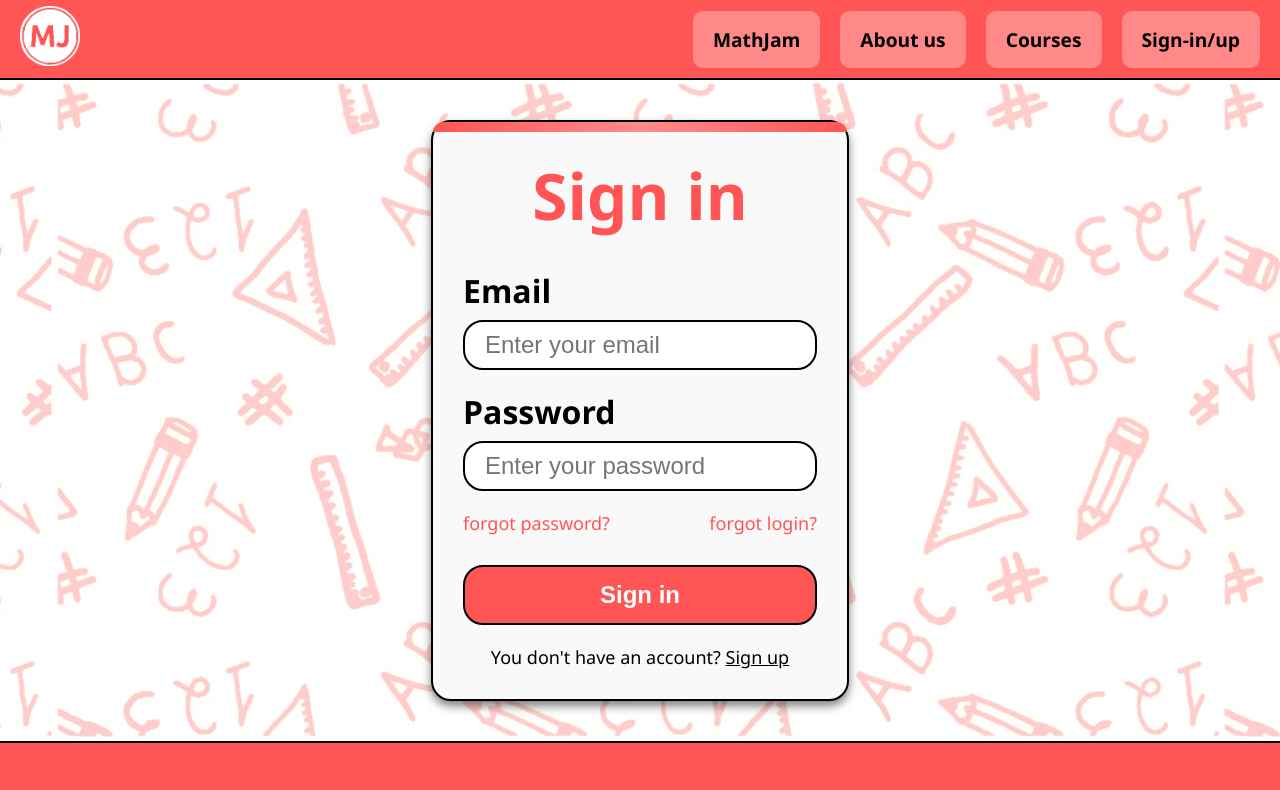
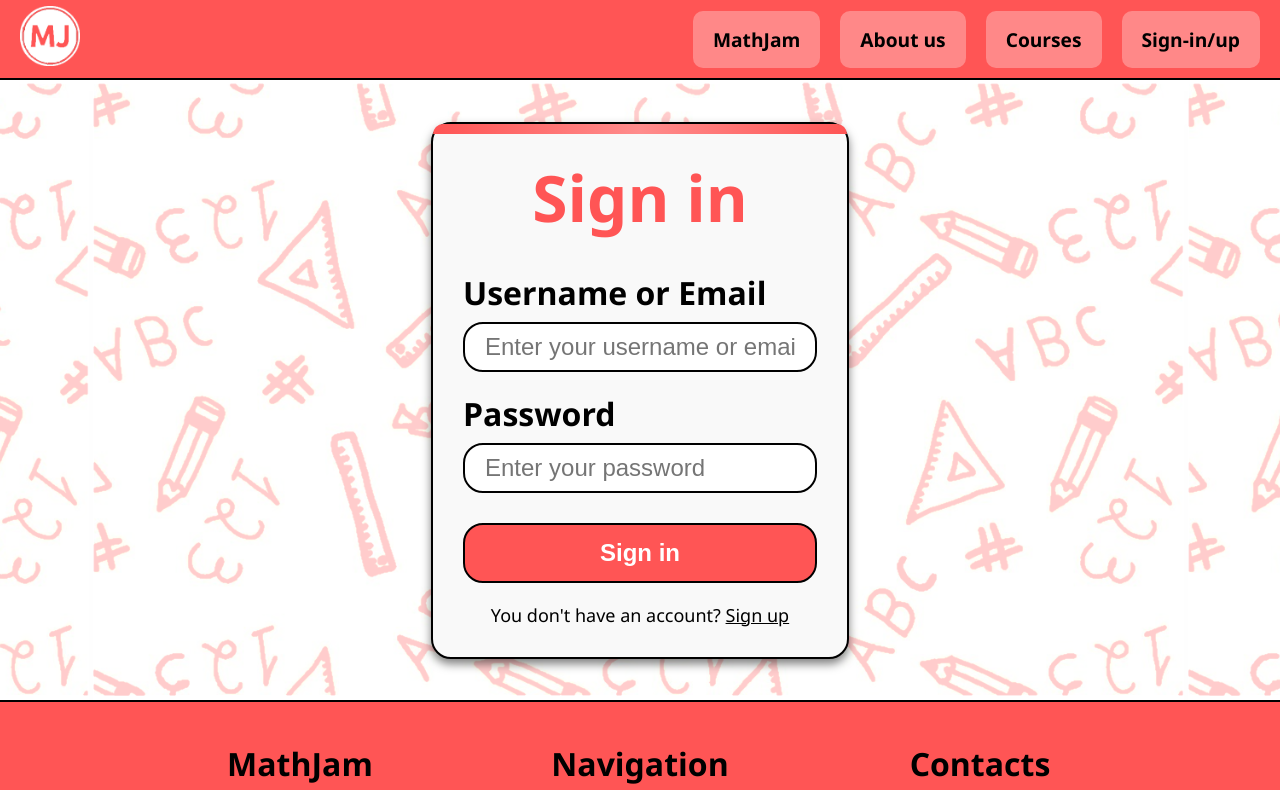
Before and after one commit to Exaynts/TermPaper2026, a React (Vite) app in the folder frontend/: page /login in a window 1280 px wide. Shown: the top 790 px of the page. Built offline with nearby package versions, Linux system fonts and the light colour scheme; no server answers.

Commit message:
feat: add authorization with login

```diff
--- a/frontend/src/components/pages/LoginPage.jsx
+++ b/frontend/src/components/pages/LoginPage.jsx
@@ -4,7 +4,7 @@ import { useAuth } from '../../contexts/AuthContext';
 import styles from '../../styles/LoginPage.module.css';
 
 const LoginPage = () => {
-    const [email, setEmail] = useState('');
+    const [usernameOrEmail, setUsernameOrEmail] = useState('');
     const [password, setPassword] = useState('');
     const [error, setError] = useState('');
     const [loading, setLoading] = useState(false);
@@ -15,7 +15,7 @@ const LoginPage = () => {
         e.preventDefault();
         setError('');
         setLoading(true);
-        const result = await login(email, password);
+        const result = await login(usernameOrEmail, password);
         setLoading(false);
         if (result.success) {
             navigate('/');
@@ -41,15 +41,15 @@ const LoginPage = () => {
                 {error && <div className={styles.errorMessage}>{error}</div>}
                 <form onSubmit={handleSubmit}>
                     <div className={styles.formGroup}>
-                        <label htmlFor="email">Email</label>
+                        <label htmlFor="usernameOrEmail">Username or Email</label>
                         <input
-                            type="email"
-                            id="email"
-                            name="email"
+                            type="text"
+                            id="usernameOrEmail"
+                            name="usernameOrEmail"
                             className={styles.textInput}
-                            placeholder="Enter your email"
-                            value={email}
-                            onChange={(e) => setEmail(e.target.value)}
+                            placeholder="Enter your username or email"
+                            value={usernameOrEmail}
+                            onChange={(e) => setUsernameOrEmail(e.target.value)}
                             required
                         />
                     </div>
@@ -67,7 +67,7 @@ const LoginPage = () => {
                             required
                         />
                     </div>
-
+                    {/* // Если пригодится смена пароля или логина
                     <div className={styles.forgotLinks}>
                         <a href="#" className={styles.forgotLink} onClick={showForgotPassword}>
                             forgot password?
@@ -76,7 +76,7 @@ const LoginPage = () => {
                             forgot login?
                         </a>
                     </div>
-
+                    */}
                     <button type="submit" className={styles.signInButton} disabled={loading}>
                         {loading ? 'Signing in...' : 'Sign in'}
                     </button>
--- a/frontend/src/contexts/AuthContext.jsx
+++ b/frontend/src/contexts/AuthContext.jsx
@@ -51,20 +51,19 @@ export const AuthProvider = ({ children }) => {
     }, []);
 
     // Функция входа
-    const login = async (email, password) => {
+    const login = async (usernameOrEmail, password) => {
         try {
-            const response = await api.post('/auth/login/', { email, password });
+            const response = await api.post('/auth/login/', { username_or_email: usernameOrEmail, password });
             const { access, refresh } = response.data;
             localStorage.setItem('access_token', access);
             localStorage.setItem('refresh_token', refresh);
 
-            // Загружаем профиль
             const userResponse = await api.get('/auth/profile/');
             setUser(userResponse.data);
             setIsAuthenticated(true);
             return { success: true };
         } catch (error) {
-            const message = error.response?.data?.non_field_errors?.[0] || 'Неверный email или пароль';
+            const message = error.response?.data?.non_field_errors?.[0] || 'Invalid username/email or password';
             return { success: false, error: message };
         }
     };
```
Also changed, not shown: 2 other files (tests, documents, lock files or other folders).
